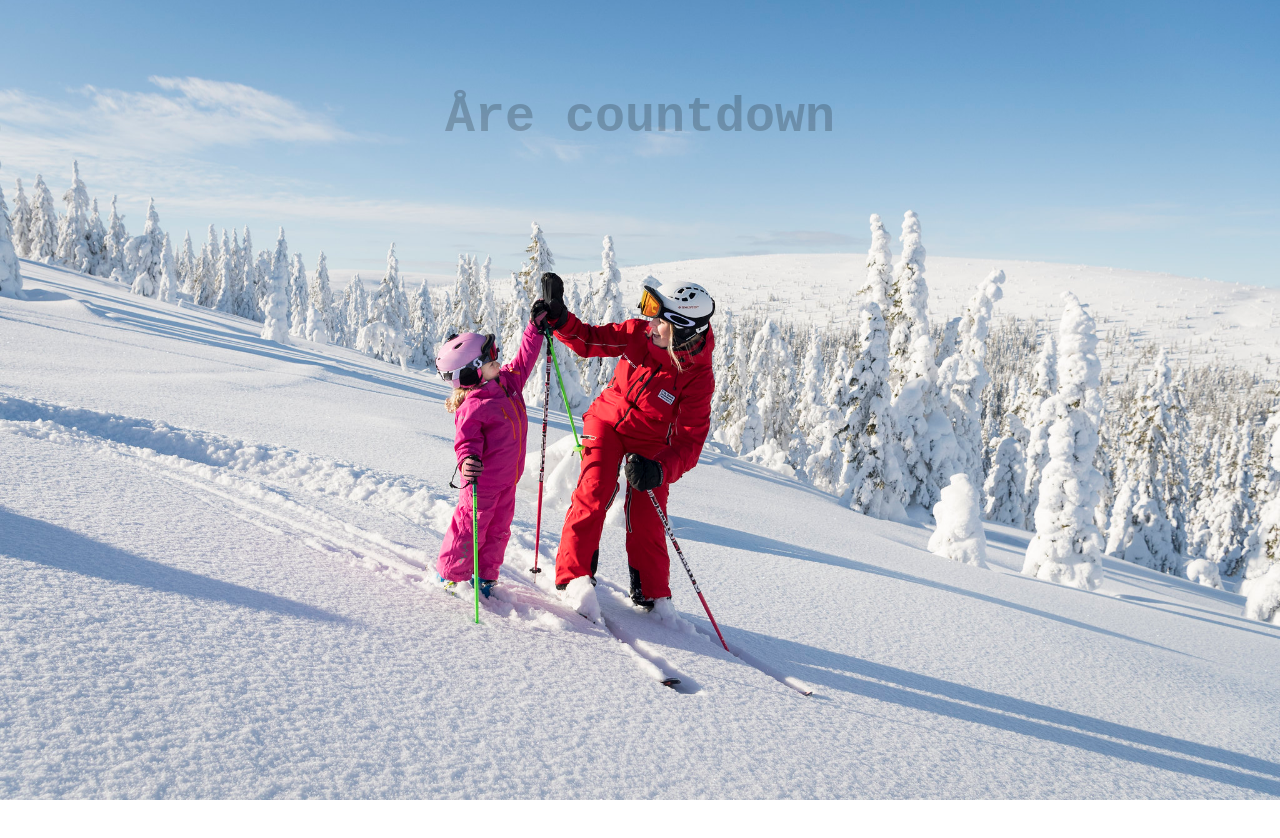
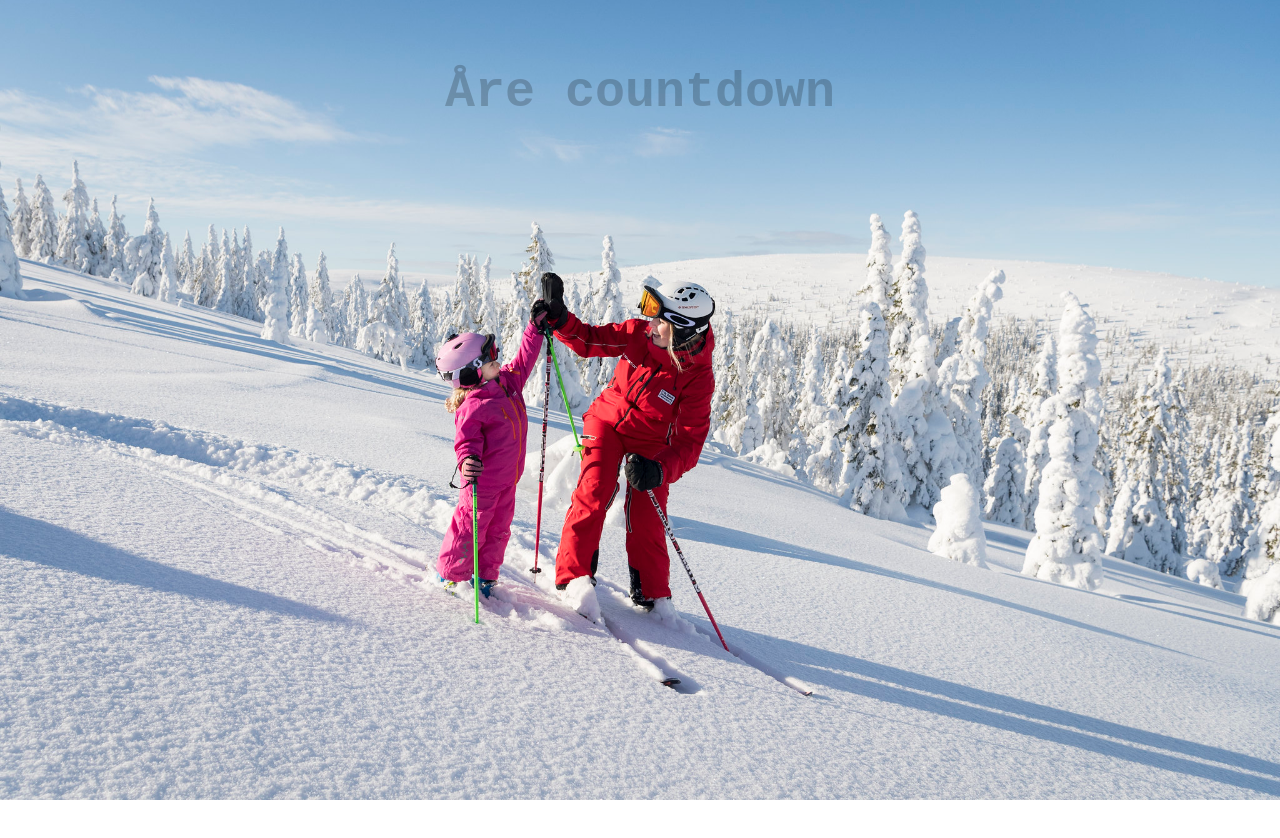
Before and after one commit to Simon0820/-reCountdown, a plain HTML site: page index.html in a window 1280 px wide. Shown: the top 838 px of the page. Drawn offline with Linux system fonts and the light colour scheme.

Commit message:
header fix

```diff
--- a/style.css
+++ b/style.css
@@ -31,7 +31,7 @@ h1{
   left: 0;
   right: 0;
   text-align: center;
-  top: 55px;
+  top: 30px;
   opacity: 0.2;
 }
 
```
